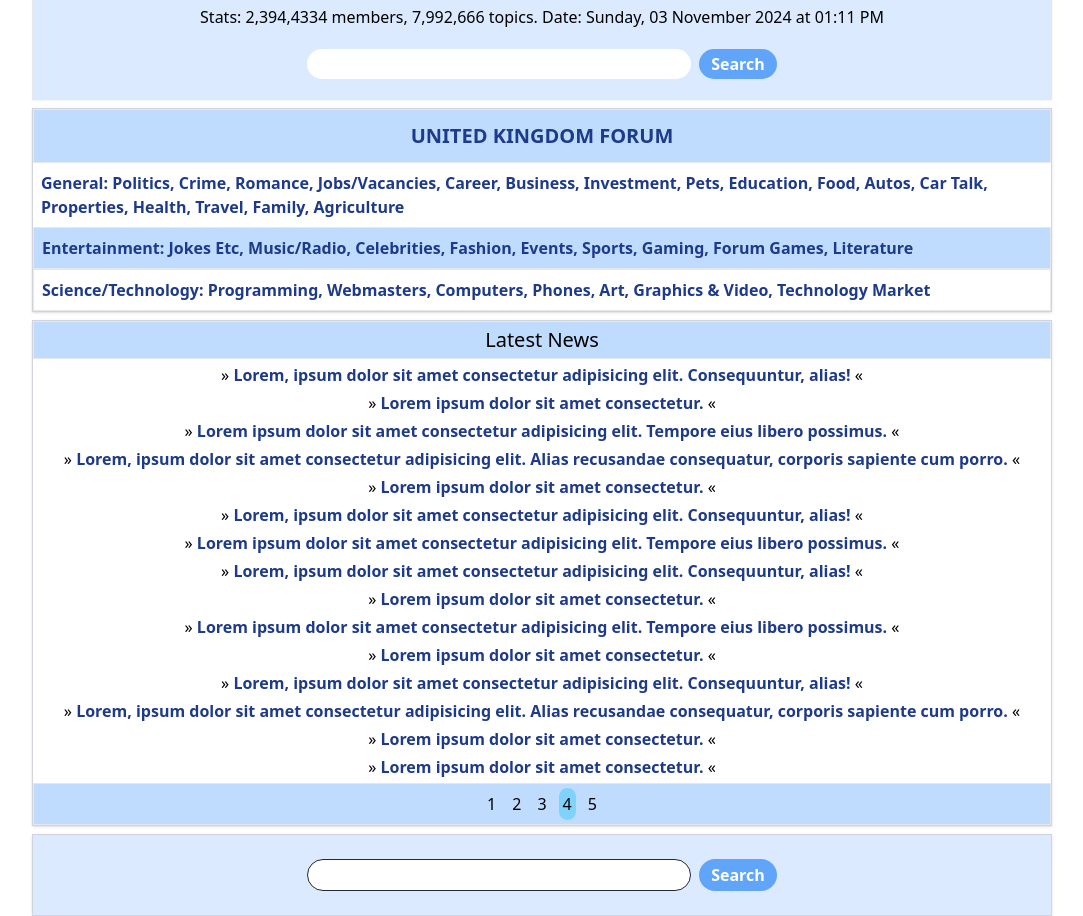
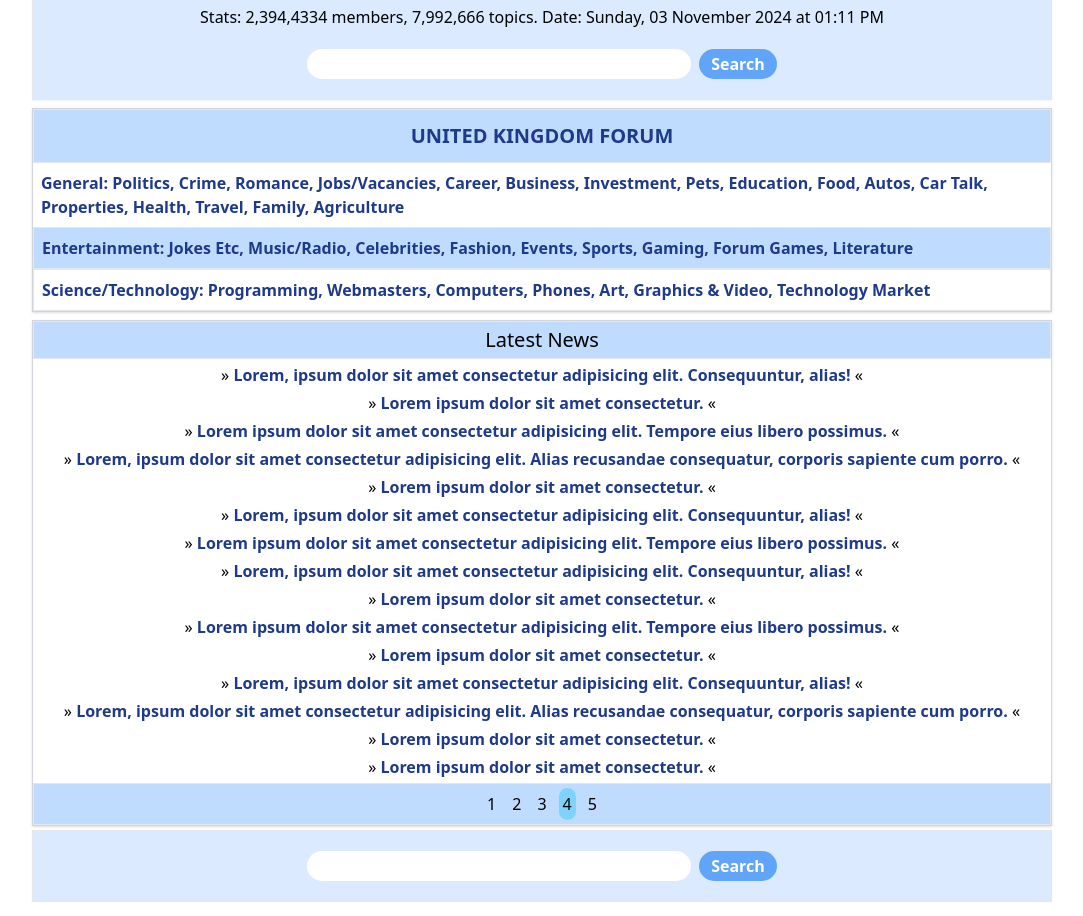
Before and after one commit to emetisuccess/ukforum, a website: page index.html in a window 1280 px wide. Shown: the part 95-1011 px from the top of the page, without its empty margins (98-1181 px from the left). Drawn offline with Linux system fonts and the light colour scheme.

Commit message:
footer commit

```diff
--- a/index.html
+++ b/index.html
@@ -144,12 +144,16 @@
    </div>
   </section>
   <section id="footer">
-   <div class="container mx-auto max-w-[1020px] border border-gray-300 mt-2 shadow p-2 py-6 bg-blue-100">
-    <div class="flex flex-col mx-auto justify-center items-center">
-     <form action="#" class="flex justify-center space-x-2">
-      <input type="search" class="px-2 py-[3px] w-96 border focus:outline-none border-gray-800 rounded-full" name="search" />
-      <input type="submit" class="bg-blue-400 px-3 rounded-full text-white font-bold" value="Search" />
-     </form>
+   <div
+    class="container relative mx-auto p-2 px-4 bg-blue-100 border border-gray-200 overflow-hidden shadow-sm mt-1 max-w-[1020px]"
+   >
+    <div class="flex flex-col justify-between items-center space-y-2">
+     <div class="px-4 py-3 w-full">
+      <form action="#" class="flex justify-center space-x-2">
+       <input type="search" class="px-2 py-[3px] w-96 focus:outline-none rounded-full" name="search" />
+       <input type="submit" class="bg-blue-400 px-3 rounded-full text-white font-bold" value="Search" />
+      </form>
+     </div>
     </div>
    </div>
   </section>
```
